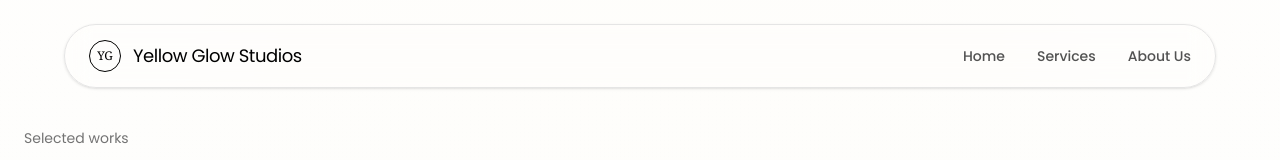
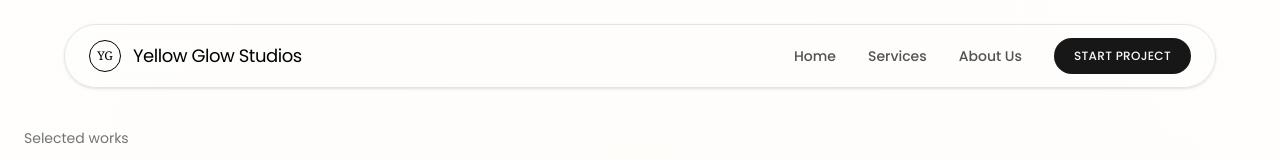
Before and after one commit to YogurtFusion/portfolio, a Next.js app: page /projects in a window 1280 px wide. Shown: the top 160 px of the page. Built offline with nearby package versions, Linux system fonts and the light colour scheme.

Commit message:
nav button completed

```diff
--- a/components/Navbar.jsx
+++ b/components/Navbar.jsx
@@ -1,29 +1,40 @@
 import React from "react";
 import Link from "next/link";
+import NavBtn from "./ui/NabBtn";
 
 const Navbar = () => {
   return (
     <nav className="  bg-(--nav-bg)  fixed top-6 left-0 right-0 z-50 backdrop-blur-md shadow-sm rounded-full h-16 md:max-w-6xl max-w-[350px]  w-full mx-auto flex justify-between items-center px-6 border border-neutral-200 ">
-
-{/* logo */}
+      {/* logo */}
       <div className=" flex  items-center gap-3 ">
         <div className=" flex items-center justify-center text-xs font-serif w-8 h-8 rounded-full border border-black  ">
           YG
         </div>
         {/* logo-text */}
-        <span className="  font-light  tracking-tight hidden md:block text-lg ">Yellow Glow Studios</span>
+        <span className="  font-light  tracking-tight hidden md:block text-lg ">
+          Yellow Glow Studios
+        </span>
       </div>
       <ul className="flex items-center justify-between gap-8  text-sm font-medium text-neutral-600">
         <li>
-          <Link href={"/"} className="hover:text-black transition-colors">Home</Link>
+          <Link href={"/"} className="hover:text-black transition-colors">
+            Home
+          </Link>
         </li>
         <li>
-          <Link href={"/"} className="hover:text-black transition-colors">Services</Link>
+          <Link href={"/"} className="hover:text-black transition-colors">
+            Services
+          </Link>
         </li>
         <li className="hidden md:block">
-          <Link href={"/"} className="hover:text-black transition-colors">About Us</Link>
+          <Link href={"/"} className="hover:text-black transition-colors">
+            About Us
+          </Link>
         </li>
-        {/* <li></li>  */}
+        <li>
+          {" "}
+          <NavBtn />
+        </li>
       </ul>
     </nav>
   );
--- /dev/null
+++ b/components/ui/NabBtn.jsx
@@ -0,0 +1,15 @@
+import Link from "next/link";
+import React from "react";
+
+const NavBtn = () => {
+  return (
+   <Link href={"/"} className="group relative inline-flex items-center uppercase rounded-full  bg-neutral-900 text-neutral-50 px-5 py-2.5  text-xs font-medium tracking-wide transition-all duration-300 ease-out hover:translate-y-[-1px] hover:shadow-md active:translate-y-0 ">
+    <span>
+    Start project
+    </span>
+    <span className="absolute h-[1px] w-[70%] -translate-x-1/2 scale-x-0 group-hover:scale-x-100 origin-center left-1/2 right-0 bottom-2 bg-neutral-50 transform transition-transform will-change-transform duration-300  pointer-events-none "></span>
+   </Link>
+  );
+};
+
+export default NavBtn;
```
